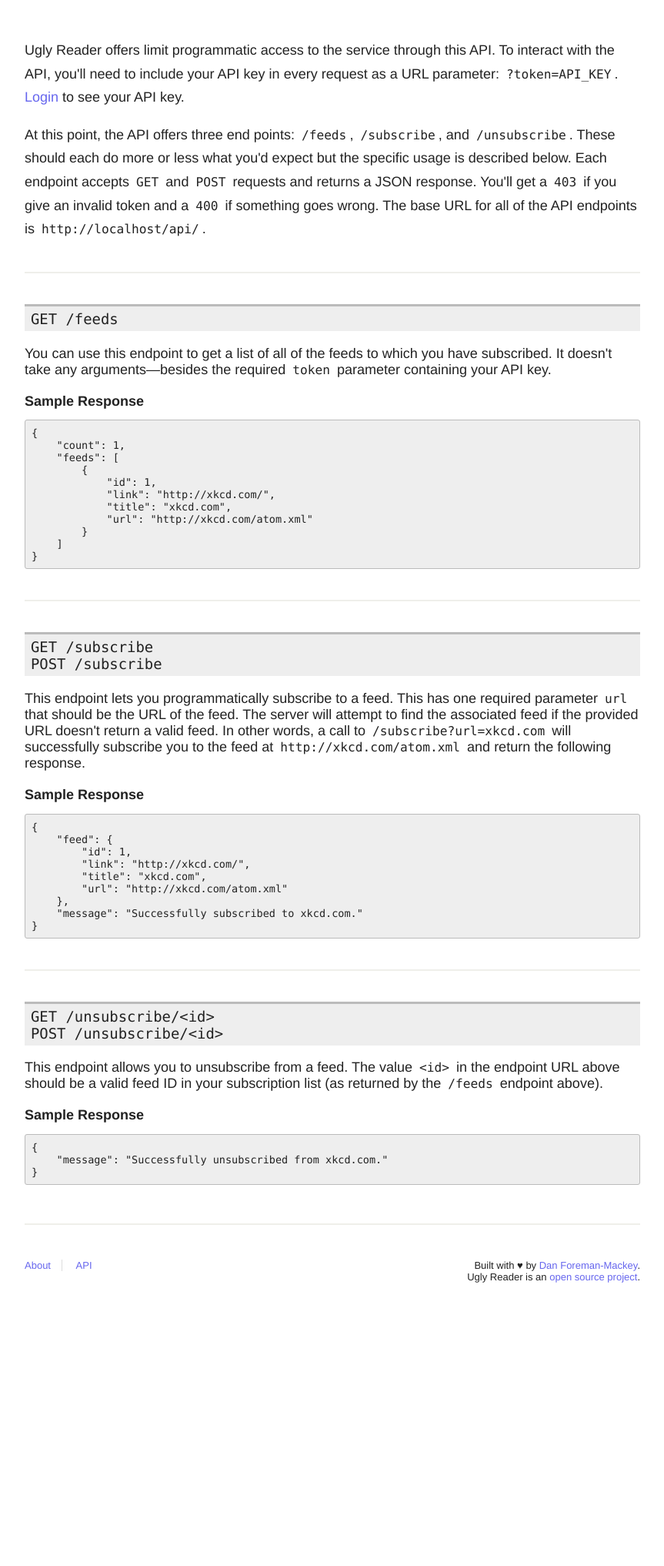
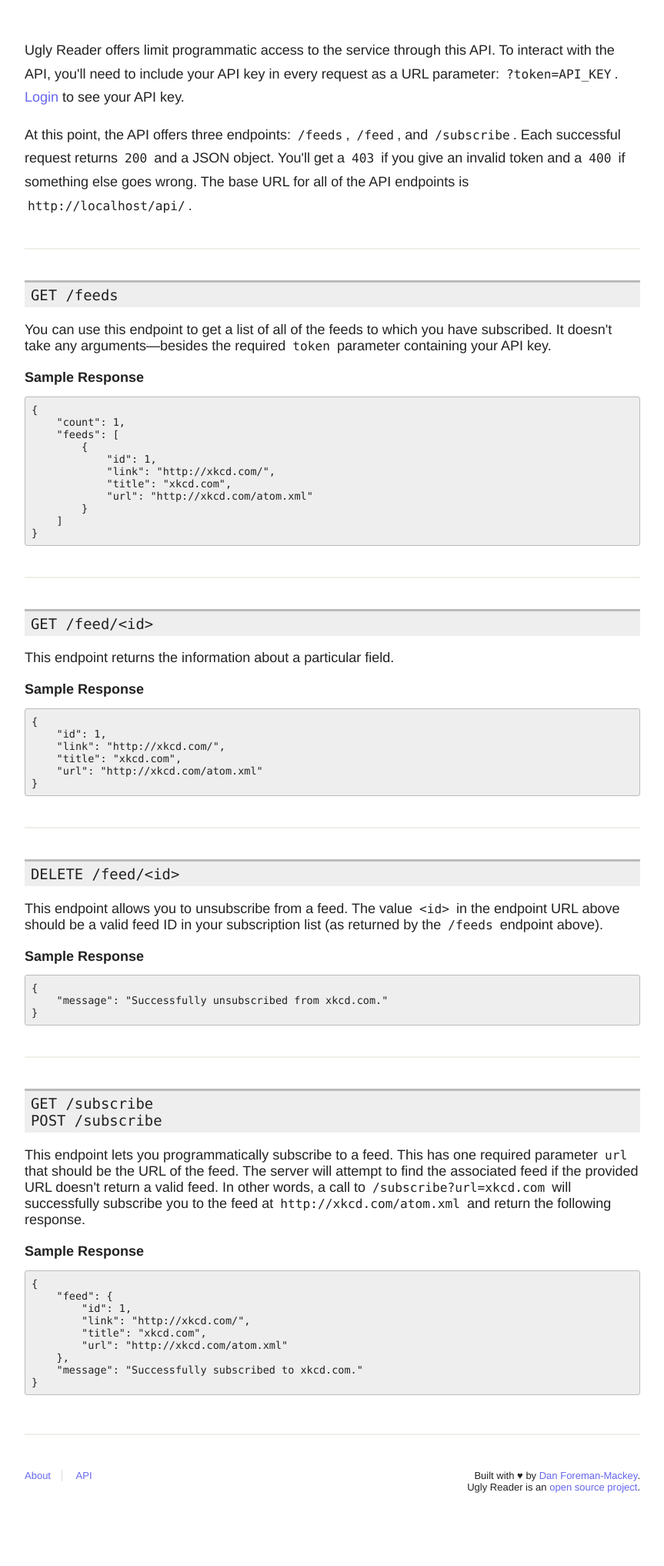
Before and after one commit to dfm/ugly, a Flask app: page /api/ in a window 1280 px wide. Shown: the part 140-2174 px from the top of the page at 77% size, without its empty margins (208-1071 px from the left). Before the commit the page ends 1806 px from the top, so only its background shows below. Run offline with Flask 2, Linux system fonts and the light colour scheme; parts of the project's set-up code (start-up, migrations or seed data) failed here and were passed over.

Commit message:
slight API refactor

```diff
--- a/ugly/api.py
+++ b/ugly/api.py
@@ -63,6 +63,23 @@ def feeds():
     )
 
 
+@api.route("/feed/<int:feedid>", methods=["GET"])
+@private_view
+def feed_info(feedid):
+    user = _get_user()
+
+    # Find the feed.
+    feed = db.session.query(Feed).join(User.feeds) \
+        .filter(User.id == user.id) \
+        .filter(Feed.id == feedid).first()
+
+    # If the user isn't subscribed, return a failure.
+    if feed is None:
+        return flask.jsonify(message="Invalid feed ID."), 400
+
+    return flask.jsonify(**(feed.to_dict()))
+
+
 @api.route("/subscribe", methods=["GET", "POST"])
 @private_view
 def subscribe():
@@ -122,7 +139,7 @@ def subscribe():
     )
 
 
-@api.route("/unsubscribe/<int:feedid>", methods=["GET", "POST"])
+@api.route("/feed/<int:feedid>", methods=["DELETE"])
 @private_view
 def unsubscribe(feedid):
     user = _get_user()
--- a/ugly/static/js/ugly.js
+++ b/ugly/static/js/ugly.js
@@ -56,8 +56,8 @@
       var this_ = this;
       display_status("Working…");
       $.ajax({
-        url: "/api/unsubscribe/"+this_.id,
-        type: "POST",
+        url: "/api/feed/"+this_.id,
+        type: "DELETE",
         dataType: "json",
         success: function (data) {
           display_status(data.message);
--- a/ugly/templates/api.html
+++ b/ugly/templates/api.html
@@ -24,13 +24,11 @@ request as a URL parameter: <code>?token=API_KEY</code>.
 {% endif %}
 
 <p>
-At this point, the API offers three end points: <code>/feeds</code>,
-<code>/subscribe</code>, and <code>/unsubscribe</code>. These should each do
-more or less what you'd expect but the specific usage is described below.
-Each endpoint accepts <code>GET</code> and <code>POST</code> requests and
-returns a JSON response. You'll get a <code>403</code> if you give an
-invalid token and a <code>400</code> if something goes wrong. The base
-URL for all of the API endpoints is
+At this point, the API offers three endpoints: <code>/feeds</code>,
+<code>/feed</code>, and <code>/subscribe</code>. Each successful request
+returns <code>200</code> and a JSON object. You'll get a <code>403</code> if
+you give an invalid token and a <code>400</code> if something else goes wrong.
+The base URL for all of the API endpoints is
 <code>{{ url_for('.index', _external=True) }}</code>.
 </p>
 
@@ -54,6 +52,38 @@ URL for all of the API endpoints is
             "url": "http://xkcd.com/atom.xml"
         }
     ]
+}</pre>
+</div>
+
+<hr>
+<div class="api-endpoint">
+    <pre class="api-url">GET /feed/&lt;id&gt;</pre>
+    <div class="api-desc">
+        This endpoint returns the information about a particular field.
+    </div>
+    <strong>Sample Response</strong>
+    <pre class="api-resp">
+{
+    "id": 1,
+    "link": "http://xkcd.com/",
+    "title": "xkcd.com",
+    "url": "http://xkcd.com/atom.xml"
+}</pre>
+</div>
+
+<hr>
+<div class="api-endpoint">
+    <pre class="api-url">DELETE /feed/&lt;id&gt;</pre>
+    <div class="api-desc">
+        This endpoint allows you to unsubscribe from a feed. The value
+        <code>&lt;id&gt;</code> in the endpoint URL above should be a valid
+        feed ID in your subscription list (as returned by the
+        <code>/feeds</code> endpoint above).
+    </div>
+    <strong>Sample Response</strong>
+    <pre class="api-resp">
+{
+    "message": "Successfully unsubscribed from xkcd.com."
 }</pre>
 </div>
 
@@ -83,23 +113,6 @@ POST /subscribe</pre>
 }</pre>
 </div>
 
-<hr>
-<div class="api-endpoint">
-    <pre class="api-url">GET /unsubscribe/&lt;id&gt;
-POST /unsubscribe/&lt;id&gt;</pre>
-    <div class="api-desc">
-        This endpoint allows you to unsubscribe from a feed. The value
-        <code>&lt;id&gt;</code> in the endpoint URL above should be a valid
-        feed ID in your subscription list (as returned by the
-        <code>/feeds</code> endpoint above).
-    </div>
-    <strong>Sample Response</strong>
-    <pre class="api-resp">
-{
-    "message": "Successfully unsubscribed from xkcd.com."
-}</pre>
-</div>
-
 {% endblock %}
 
 {% block scripts %}
```
